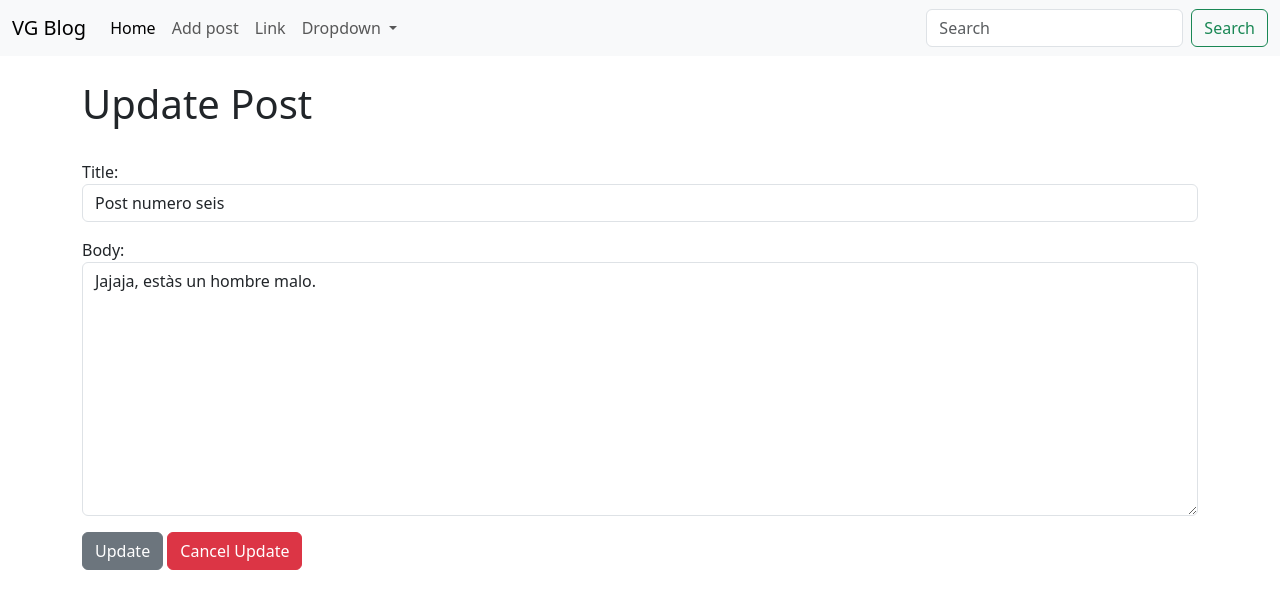
After one commit to jlubiba/Blog-Project, a Django app: page /article/edit/1 in a window 1280 px wide. The commit adds this page. Shown: the top 609 px of the page. Run offline with Django 4.2, Linux system fonts and the light colour scheme; data comes from the database, SQL or seed files in the repository; both versions use the stored data as it was after the commit.

Commit message:
Added CRUD mechanism to the app; Adding views, urls, templates, forms.

```diff
--- /dev/null
+++ b/Blog/bloggy/forms.py
@@ -0,0 +1,25 @@
+from django import forms
+from .models import Post
+
+class PostForm(forms.ModelForm):
+    class Meta:
+        model = Post
+        fields = ('title', 'author', 'body')
+
+        #Styling the fields of the form with bootsrap
+        widgets = {
+            'title': forms.TextInput(attrs={'class': 'form-control'},),
+            'author': forms.Select(attrs={'class': 'form-control'}),
+            'body': forms.Textarea(attrs={'class': 'form-control'}),
+        }
+
+class UpdateForm(forms.ModelForm):
+    class Meta:
+        model = Post
+        fields = ('title', 'body')
+
+        #Styling the fields of the form with bootsrap
+        widgets = {
+            'title': forms.TextInput(attrs={'class': 'form-control'},),
+            'body': forms.Textarea(attrs={'class': 'form-control'}),
+        }
--- a/Blog/bloggy/models.py
+++ b/Blog/bloggy/models.py
@@ -1,5 +1,6 @@
 from django.db import models
 from django.contrib.auth.models import User
+from django.urls import reverse
 
 # Create your models here.
 class Post(models.Model):
@@ -9,3 +10,9 @@ class Post(models.Model):
 
     def __str__(self):
         return f'{self.title} | {self.author}'
+
+    # This method allows for us to have a url to which the page can go to after the form submission to avoid the error below
+    # "No URL to redirect to.  Either provide a url or define a get_absolute_url method on the Model."
+    def get_absolute_url(self):
+        return reverse('blog:article-details', args=(str(self.id))) # The arg refers to the article that was just created's Id as the page to load to. A url without arguments wouldn't need it
+        # return reverse('blog: home') # The arg refers to the article that was just created's Id as the page to load to. A url without arguments wouldn't need it
--- a/Blog/bloggy/templates/article_details.html
+++ b/Blog/bloggy/templates/article_details.html
@@ -8,12 +8,12 @@
 
 {% block content %}
     <h1>{{post.title}}</h1>
-    <small>By: {{post.author.first_name}} {{post.author.last_name}}</small> <br>
+    <small>By: {{post.author.first_name}} {{post.author.last_name}} - <a href="{% url 'blog:update-post' post.pk%}">Edit</a> <a href="{% url 'blog:delete-post' post.pk%}">Delete</a></small> <br>
     <hr>
     <br>
     {{ post.body }}
 
     <p>
-        <a href="{% url 'blog:home' %}" class="btn btn-primary">Back</a>
+        <a href="{% url 'blog:home' %}" class="btn btn-secondary">Back</a>
     </p>
 {% endblock %}
--- a/Blog/bloggy/templates/base.html
+++ b/Blog/bloggy/templates/base.html
@@ -23,6 +23,9 @@
             <ul class="navbar-nav me-auto mb-2 mb-lg-0">
               <li class="nav-item">
                 <a class="nav-link active" aria-current="page" href="#">Home</a>
+              </li>
+              <li class="nav-item">
+                <a class="nav-link" href="{% url 'blog:add-post' %}">Add post</a>
               </li>
               <li class="nav-item">
                 <a class="nav-link" href="#">Link</a>
--- /dev/null
+++ b/Blog/bloggy/templates/update_post.html
@@ -0,0 +1,19 @@
+{% extends 'base.html' %}
+{% load static %}
+
+<!-- Making such that the title changes on the tab in ref to the base page -->
+{% block title%}
+Edit - {{post.title}}
+{% endblock %}
+
+{% block content %}
+    <h1>Update Post</h1><br>
+    <form method="POST">
+        {% csrf_token %}
+        {{form.as_p}}
+        <button class="btn btn-secondary">Update</button>
+        <button class="btn btn-danger"><a href="{% url 'blog:article-details' post.pk %}" style="text-decoration: none; color: white;">Cancel Update</a></button>
+    </form>
+
+
+{% endblock %}
--- a/Blog/bloggy/urls.py
+++ b/Blog/bloggy/urls.py
@@ -7,4 +7,7 @@ urlpatterns = [
     # path('', views.home, name="home"),
     path('', views.HomeView.as_view(), name='home'),
     path('article/<int:pk>', views.ArticleDetailsView.as_view(), name='article-details'),
+    path('article/edit/<int:pk>', views.UpdateArticleView.as_view(), name='update-post'),
+    path('article/remove/<int:pk>', views.DeleteArticleView.as_view(), name='delete-post'),
+    path('article/add-post/', views.AddPostView.as_view(), name='add-post'),
 ]
--- a/Blog/bloggy/views.py
+++ b/Blog/bloggy/views.py
@@ -1,6 +1,8 @@
 from django.shortcuts import render
 from .models import Post
-from django.views.generic import ListView, DetailView
+from django.views.generic import ListView, DetailView, CreateView, UpdateView, DeleteView
+from .forms import PostForm, UpdateForm
+from django.urls import reverse_lazy
 
 # Create your views here.
 # def home(request):
@@ -12,7 +14,23 @@ from django.views.generic import ListView, DetailView
 class HomeView(ListView):
     model = Post
     template_name = 'home.html'
+    ordering = ['-id'] # This makes it such that the articles are ordered such that the one higher id numbers are on top. It is advised to use dates its better.
 
 class ArticleDetailsView(DetailView):
     model = Post
     template_name = 'article_details.html'
+
+class AddPostView(CreateView):
+    model = Post
+    form_class = PostForm
+    template_name = 'add_post.html'
+
+class UpdateArticleView(UpdateView):
+    model = Post
+    form_class = UpdateForm
+    template_name = 'update_post.html'
+
+class DeleteArticleView(DeleteView):
+    model = Post
+    template_name = 'delete_post.html'
+    success_url = reverse_lazy('blog:home') # This is added to redirect to the chosen page with the DeleteView avoid the following error: "No URL to redirect to. Provide a success_url."
```
Also changed, not shown: Blog/bloggy/templates/add_post.html (added, +17 -0 lines), Blog/bloggy/templates/delete_post.html (added, +21 -0 lines), Blog/bloggy/templates/home.html (+6 -1 lines), Blog/db.sqlite3.
